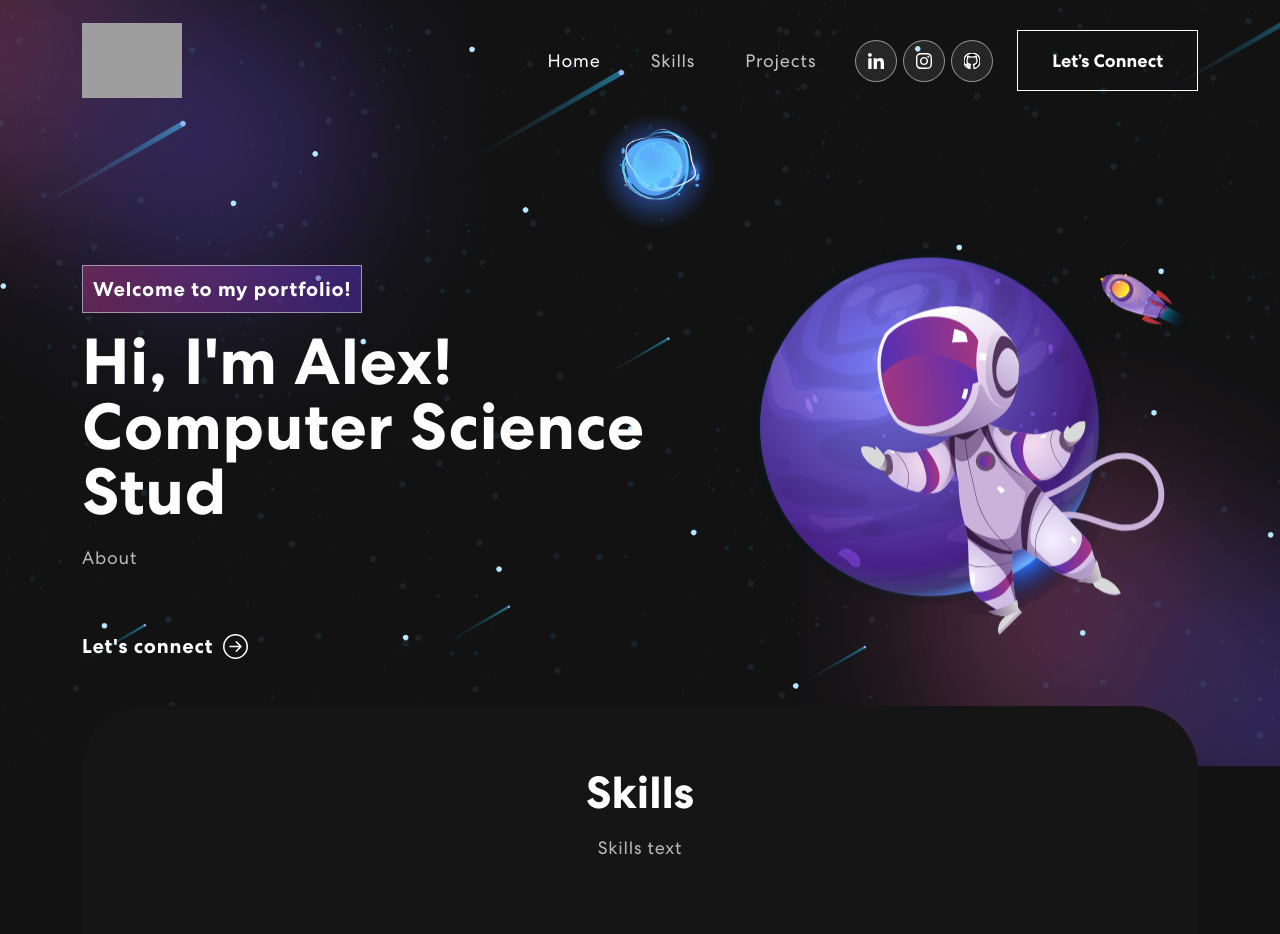
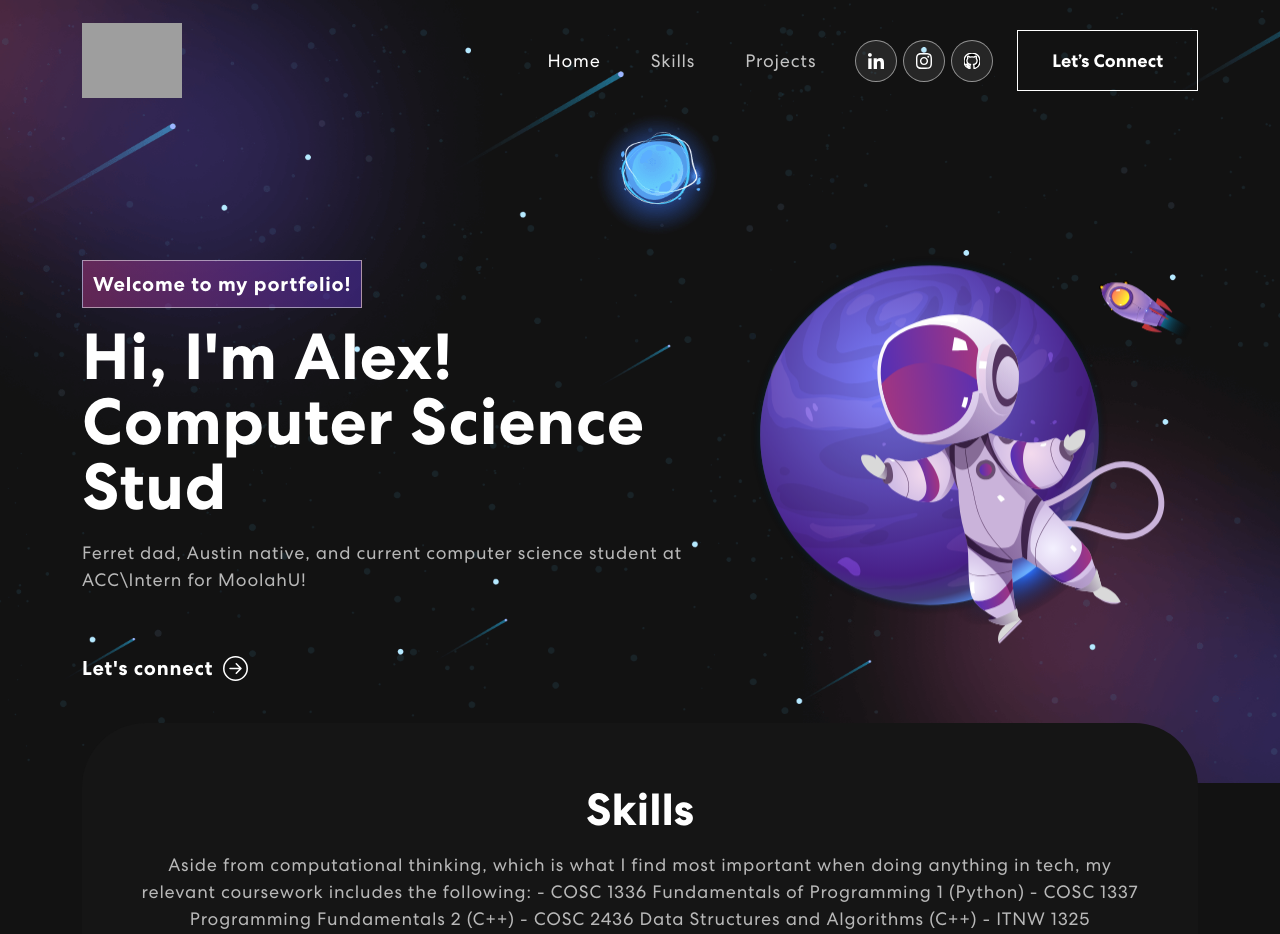
Before and after one commit to almartinez3356/Portfolio-Website, a React (Create React App) app: page / in a window 1280 px wide. Shown: the top 934 px of the page. Built offline with nearby package versions, Linux system fonts and the light colour scheme; grey boxes are pictures that could not be loaded; the HTML template or start-up script is replaced by a standard one.

Commit message:
Add descriptive info and make portfolio up to date before implementing contact form

```diff
--- a/src/components/Banner.js
+++ b/src/components/Banner.js
@@ -44,7 +44,7 @@ export const Banner = () => {
                     <Col xs={12} md={6} xl={7}>
                         <span className="tagline">Welcome to my portfolio!</span>
                         <h1>{`Hi, I'm Alex! `}<span className="wrap">{text}</span></h1>
-                        <p>About</p>
+                        <p>Ferret dad, Austin native, and current computer science student at ACC\Intern for MoolahU!</p>
                         <button onClick={() => console.log('connect')}>Let's connect <ArrowRightCircle size={25}/></button>
                     </Col>
                     <Col xs={12} md={6} xl={5}>
--- a/src/components/Skills.js
+++ b/src/components/Skills.js
@@ -34,7 +34,13 @@ export const Skills = () => {
                             <h2>
                                 Skills
                             </h2>
-                            <p>Skills text</p>
+                            <p>Aside from computational thinking, which is what I find most important when doing anything in tech, my relevant coursework includes the following:
+                                 - COSC 1336 Fundamentals of Programming 1 (Python)
+- COSC 1337 Programming Fundamentals 2 (C++)
+- COSC 2436 Data Structures and Algorithms (C++)
+- ITNW 1325 Fundamentals of Networking Technologies (Linux)
+- ITSC 1307 Unix Operating System 1 (Unix/Linux)
+- ITSE 1311 Beginning Web Programming </p>
                             <Carousel responsive={responsive} infinite={true} className="skill-slider">
                                 <div className="item">
                                     <img src={meter1} alt="Image" />
```
